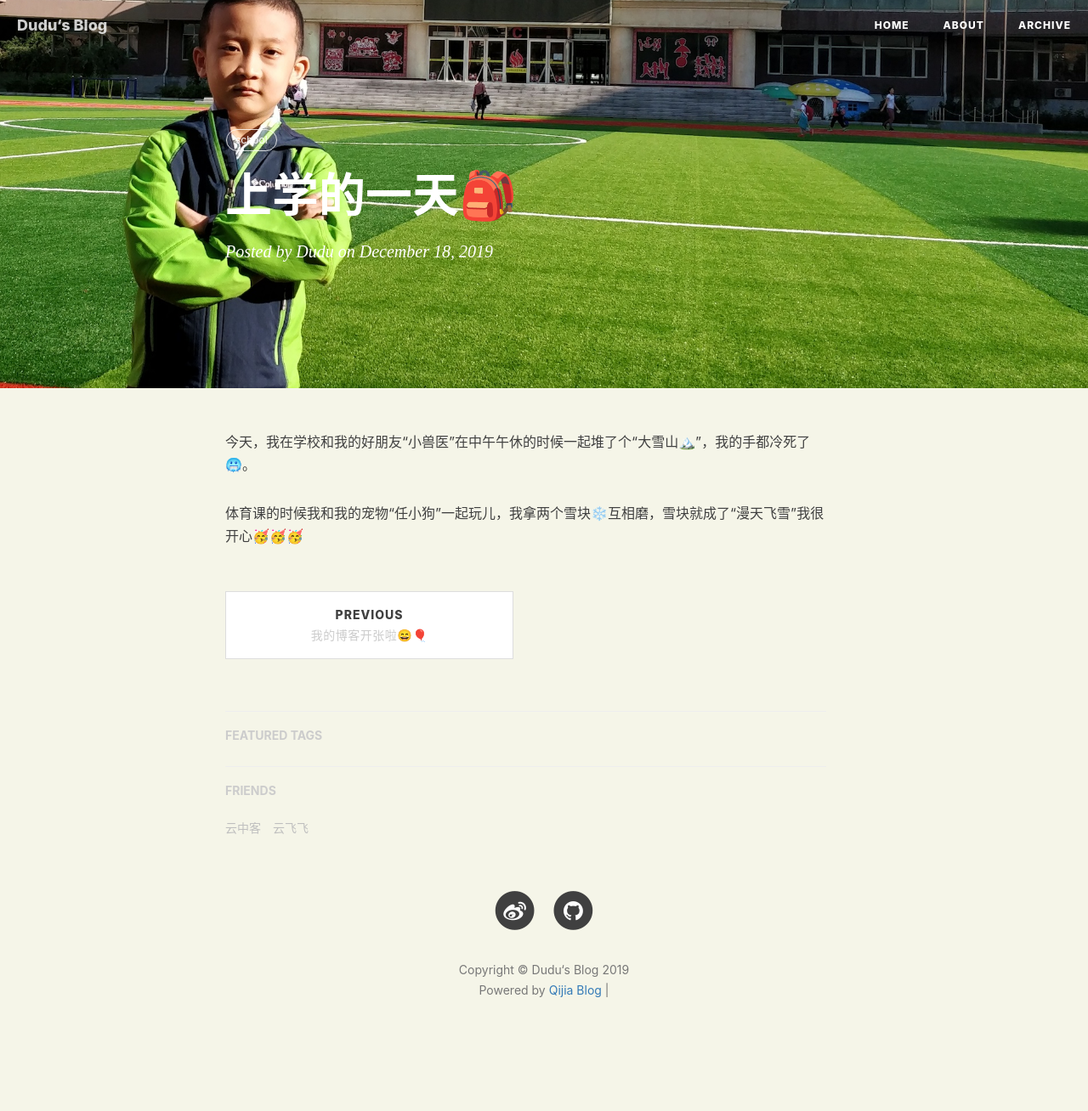
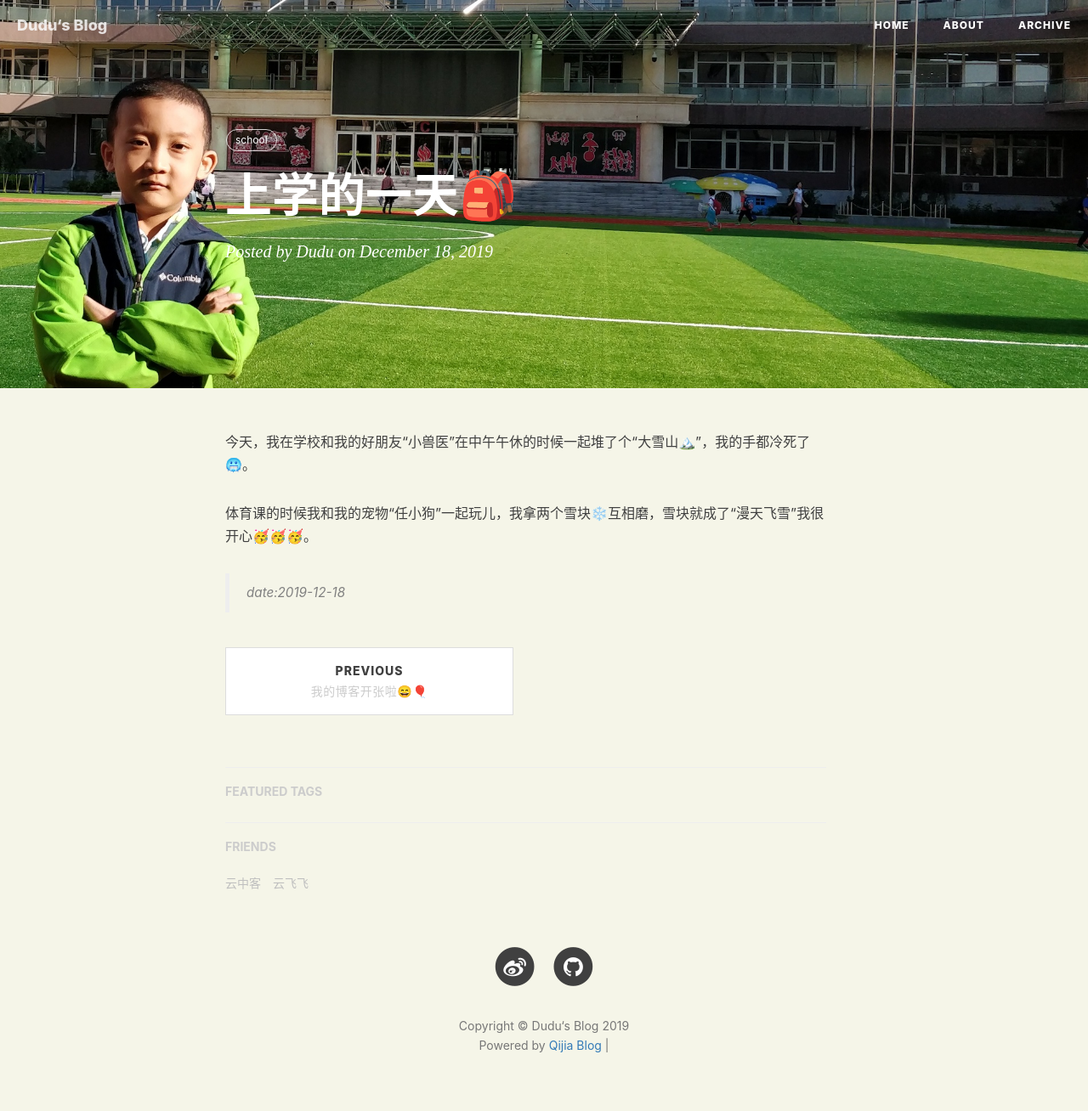
Before and after one commit to Qijia2011/qijia2011.github.io, a Jekyll site: the page built from _posts/2019-12-18-template.md, in a window 1280 px wide. Shown: the whole page at 85% size. Built offline with Jekyll 4.4.1, drawn with Linux system fonts in a browser that asks for light colours; nearby versions of some CDN libraries; comment, search, counter and statistics services are not loaded; before the commit the page ends 1242 px from its top, so only the background shows below that.

Commit message:
update top

```diff
--- a/_posts/2019-12-18-template.md
+++ b/_posts/2019-12-18-template.md
@@ -12,4 +12,8 @@ tags:
 
 
 
-体育课的时候我和我的宠物“任小狗”一起玩儿，我拿两个雪块❄️互相磨，雪块就成了“漫天飞雪”我很开心🥳🥳🥳
+体育课的时候我和我的宠物“任小狗”一起玩儿，我拿两个雪块❄️互相磨，雪块就成了“漫天飞雪”我很开心🥳🥳🥳。
+
+
+
+> date:2019-12-18
```
Also changed, not shown: img/in-post/school/one-day-at-school.jpg.
